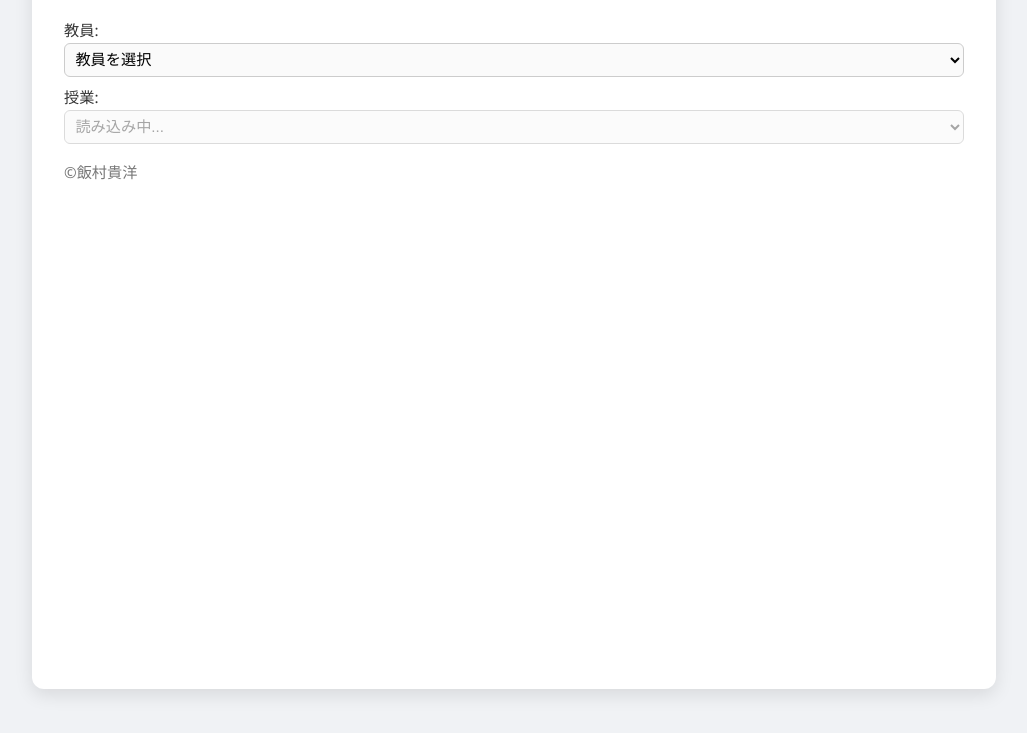
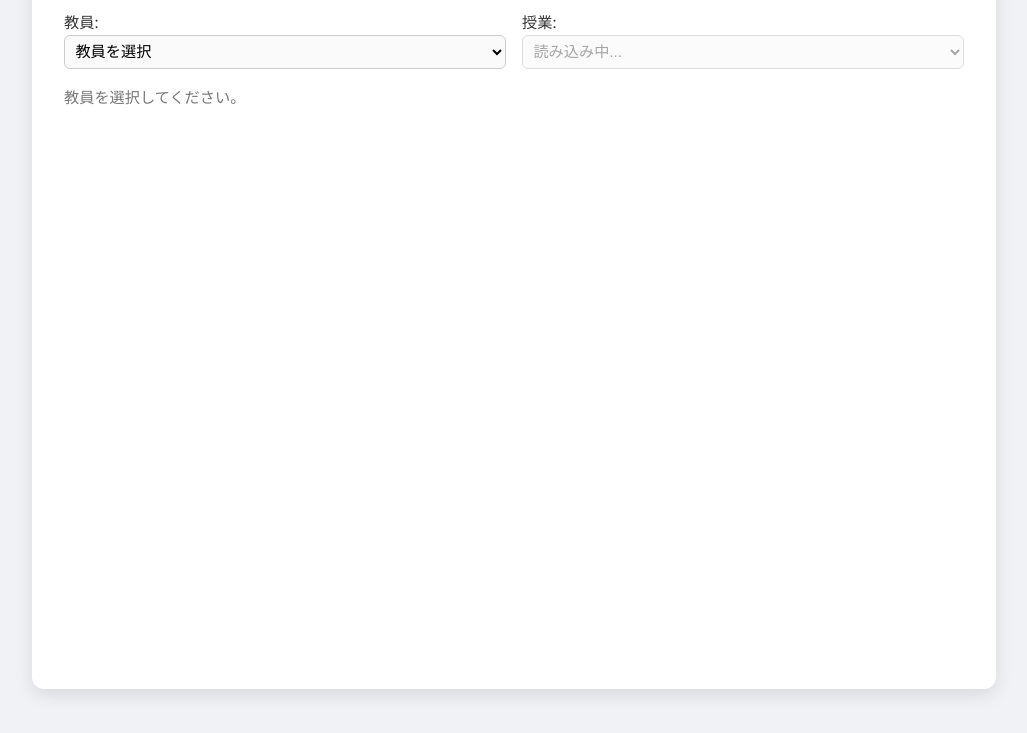
Before and after one commit to incict-design/jugyo, a plain HTML site: page index.html in a window 1280 px wide. Shown: the part 63-796 px from the top of the page, without its empty margins (126-1153 px from the left). Drawn offline with Linux system fonts and the light colour scheme.

Commit message:
Update index.html

```diff
--- a/index.html
+++ b/index.html
@@ -14,36 +14,42 @@
     .container {
       max-width: 900px;
       margin: 0 auto;
-      padding: 1rem 2rem; /* 上下のパディングを少し小さく */
+      padding: 1rem 2rem;
       background: #fff;
       border-radius: 12px;
       box-shadow: 0 6px 18px rgba(0,0,0,0.1);
       display: flex;
       flex-direction: column;
-      height: 90vh; /* 画面いっぱいに近い高さ */
+      height: 90vh;
     }
     h1 {
-      font-size: 1.3rem; /* 少し小さく */
+      font-size: 1.3rem;
       text-align: center;
-      margin-bottom: 0.8rem; /* 縦幅を縮める */
+      margin-bottom: 0.8rem;
       flex-shrink: 0;
     }
 
     .form-wrapper {
+      display: flex;
+      gap: 1rem; /* 横並びの間隔 */
       flex-shrink: 0;
-      margin-bottom: 0.5rem; /* 下との間隔を小さく */
+      margin-bottom: 0.5rem;
+      align-items: flex-end; /* ラベル下部で揃える */
     }
 
     label {
-      display: block;
-      margin-top: 0.5rem; /* 縦の間隔を小さく */
+      display: flex;
+      flex-direction: column;
       font-weight: 500;
       font-size: 0.95rem;
+      margin: 0; /* ラベル自体の余白は削除 */
+      flex: 1;
     }
+
     select {
       width: 100%;
-      padding: 0.4rem; /* 高さを少し小さく */
-      margin-top: 0.2rem; /* 縦の間隔を小さく */
+      padding: 0.4rem;
+      margin-top: 0.2rem;
       font-size: 0.95rem;
       border-radius: 6px;
       border: 1px solid #ccc;
@@ -72,7 +78,7 @@
       box-shadow: 0 3px 10px rgba(0,0,0,0.05);
     }
     th, td {
-      padding: 0.6rem; /* 少し小さく */
+      padding: 0.6rem;
       text-align: left;
       font-size: 0.9rem;
     }
@@ -130,11 +136,11 @@
       </label>
     </div>
 
-    <div id="results" class="muted">©飯村貴洋</div>
+    <div id="results" class="muted">教員を選択してください。</div>
   </div>
 
   <script>
-    // 以下のJSは元のコードをそのまま使用
+    // JSは元のコードをそのまま使用
     const lessonsUrl = "https://raw.githubusercontent.com/incict-design/jugyo/main/data/lessons.csv";
     const trainingsUrl = "https://raw.githubusercontent.com/incict-design/jugyo/main/data/trainings.csv";
 
```
